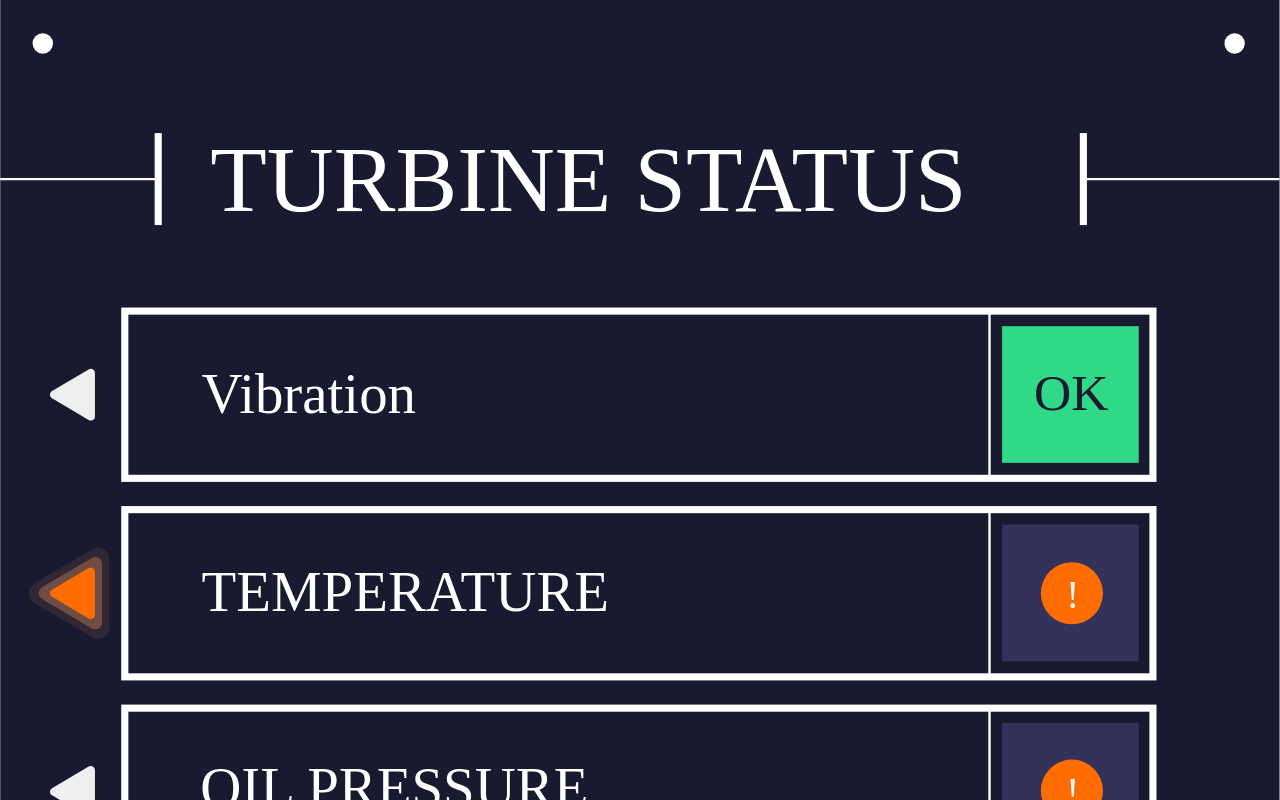
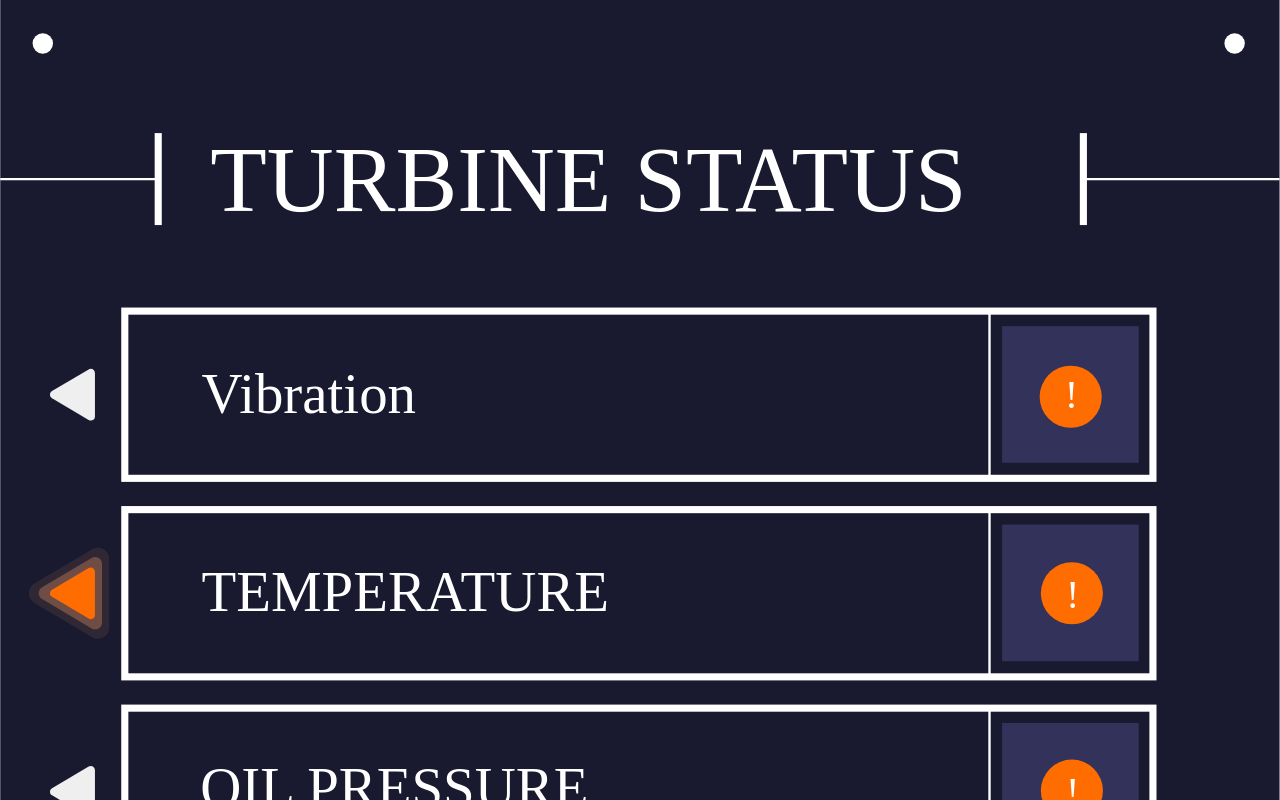
Before and after one commit to adamfuzzyduck/reward-screen, an Electron app: page index.html in a window 1280 px wide. Shown: the top 800 px of the page. Drawn offline with Linux system fonts and the light colour scheme; files whose address does not match are found by name.

Commit message:
updates markers

```diff
--- a/css/style.css
+++ b/css/style.css
@@ -90,7 +90,7 @@ body {
 }
 
 .turbine-status__exclamation {
-    /* pointer-events: none; */
+    pointer-events: none;
 }
 
 .turbine-status__triangle.complete {
@@ -108,7 +108,9 @@ body {
 
 .turbine-status__okay-text--bolt-tension,
 .turbine-status__okay-text--oil-pressure,
-.turbine-status__okay-text--temp {
+.turbine-status__okay-text--temp,
+.turbine-status__okay-text--oil-level,
+.turbine-status__okay-text--vibration {
     display: none;
 }
 
--- a/index.html
+++ b/index.html
@@ -134,17 +134,23 @@
 		C80.1,814.6,77.2,812.9,74.8,814.3z"/>
 	<rect x="845.5" y="948" class="st3 turbine-status turbine-status__bolt-tension" width="115.3" height="115.3"/>
 	<line class="st7" x1="834.9" y1="262.6" x2="834.9" y2="403.4"/>
-	<rect x="845.5" y="275.2" class="st17 turbine-status turbine-status__vibration" width="115.3" height="115.3"/>
+	<rect x="845.5" y="275.2" class="st3 turbine-status turbine-status__vibration" width="115.3" height="115.3"/>
 	<line class="st7" x1="834.9" y1="430" x2="834.9" y2="570.8"/>
 	<rect x="845.5" y="442.6" class="st3 turbine-status turbine-status__temp" width="115.3" height="115.3"/>
 	<line class="st7" x1="834.9" y1="597.4" x2="834.9" y2="738.2"/>
 	<rect x="845.5" y="610" class="st3 turbine-status turbine-status__oil-pressure" width="115.3" height="115.3"/>
 	<line class="st7" x1="834.9" y1="764.8" x2="834.9" y2="905.6"/>
-	<rect x="845.5" y="777.4" class="st17 turbine-status turbine-status__oil-level" width="115.3" height="115.3"/>
+	<rect x="845.5" y="777.4" class="st3 turbine-status turbine-status__oil-level" width="115.3" height="115.3"/>
 	<g class="turbine-status__exclamation turbine-status__exclamation--bolt-tension">
 		<circle class="st16" cx="903.4" cy="1003.8" r="26.2"/>
 		<g>
 			<text transform="matrix(1 0 0 1 898.3641 1016.0461)" class="st1 st4 st18">!</text>
+		</g>
+	</g>
+	<g class="turbine-status__exclamation turbine-status__exclamation--vibration">
+		<circle class="st16" cx="903.4" cy="334.8" r="26.2"/>
+		<g>
+			<text transform="matrix(1 0 0 1 898.3641 344.0461)" class="st1 st4 st18">!</text>
 		</g>
 	</g>
 	<g class="turbine-status__exclamation turbine-status__exclamation--temp">
@@ -157,6 +163,12 @@
 		<circle class="st16" cx="904.4" cy="667.1" r="26.2"/>
 		<g>
 			<text transform="matrix(1 0 0 1 899.3641 679.3061)" class="st1 st4 st18">!</text>
+		</g>
+	</g>
+	<g class="turbine-status__exclamation turbine-status__exclamation--oil-level">
+		<circle class="st16" cx="904.4" cy="835" r="26.2"/>
+		<g>
+			<text transform="matrix(1 0 0 1 899.3641 845.3061)" class="st1 st4 st18">!</text>
 		</g>
 	</g>
 	<g class="turbine-status__exclamation turbine-status__exclamation">
```
